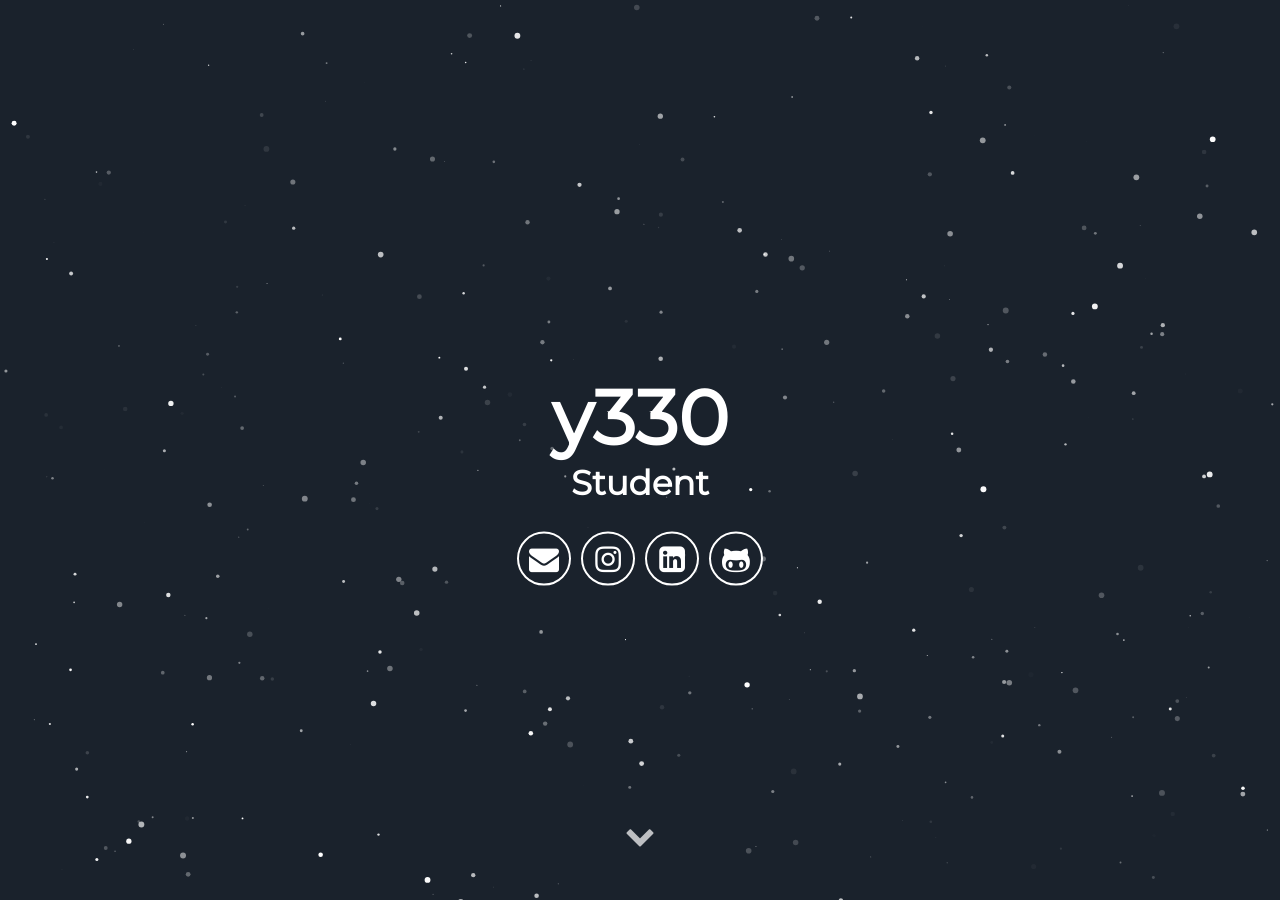
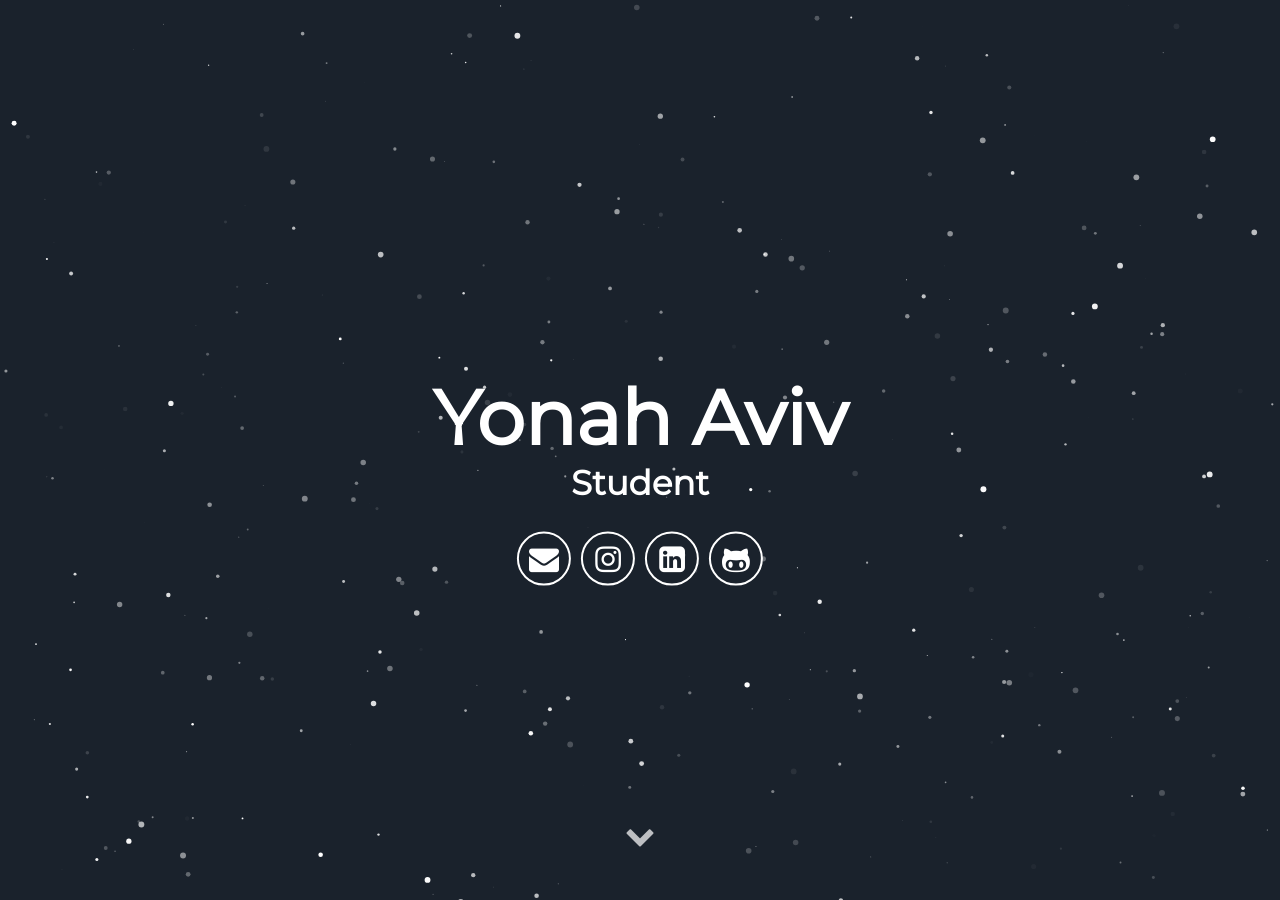
Before and after one commit to y330/y330, a Jekyll site: the page built from index.html, in a window 1280 px wide and 900 px high. Built offline with Jekyll 4.4.1, drawn with Linux system fonts in a browser that asks for light colours; some web fonts are replaced.

Commit message:
Update _config.yml

```diff
--- a/_config.yml
+++ b/_config.yml
@@ -1,11 +1,11 @@
 # Site settings
 title: Yonah Aviv
-description: Digital Resume
+description: Resume
 # baseurl: "" # the subpath of your site, e.g. /blog
-# url: "localhost:3000" # the base hostname & protocol for your site e.g. http://willianjusten.com.br
+url: "https://yonahaviv.netlify.app" # the base hostname & protocol for your site e.g. http://willianjusten.com.br
 
 # User settings
-username: y330
+username: Yonah Aviv
 user_description: I am a highschool student but at the same time, a relatively exceptional computer programmer. I code in Python, am learning JavaScript, and swotting Machine Learning, among other things.
 user_title: Student
 email: avivyonah@gmail.com
```
